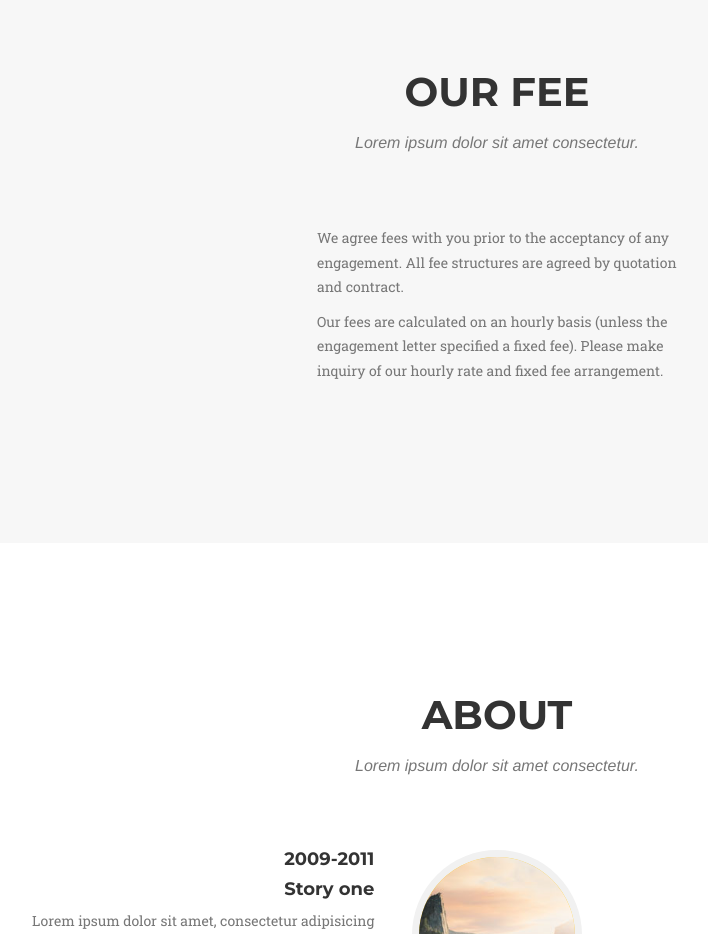
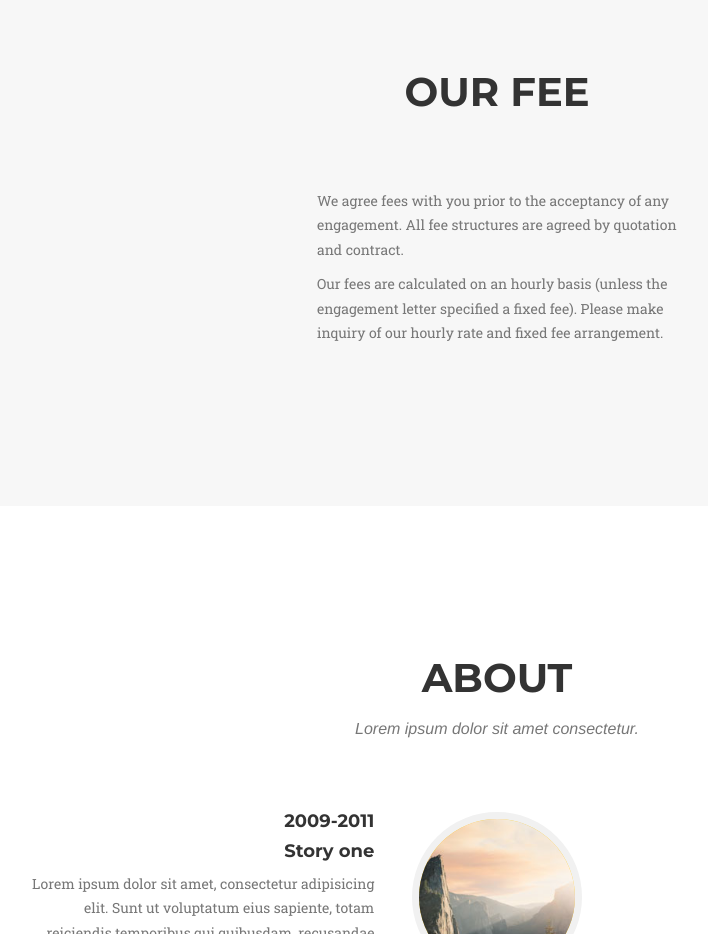
Before and after one commit to hanjia2014/Aplus, a plain HTML site: page index.html in a window 1280 px wide. Shown: the part 1540-2474 px from the top of the page, without its empty margins (143-851 px from the left). Drawn offline with nearby package versions, Linux system fonts and the light colour scheme; a web font is replaced by a local one.

Commit message:
removed unused code

```diff
--- a/index.html
+++ b/index.html
@@ -114,7 +114,7 @@
             <div class="row">
                 <div class="col-lg-12 text-center">
                     <h2 class="section-heading">Our Fee</h2>
-                    <h3 class="section-subheading text-muted">Lorem ipsum dolor sit amet consectetur.</h3>
+                    <h3 class="section-subheading text-muted"></h3>
                 </div>
             </div>
             <div class="row">
```
